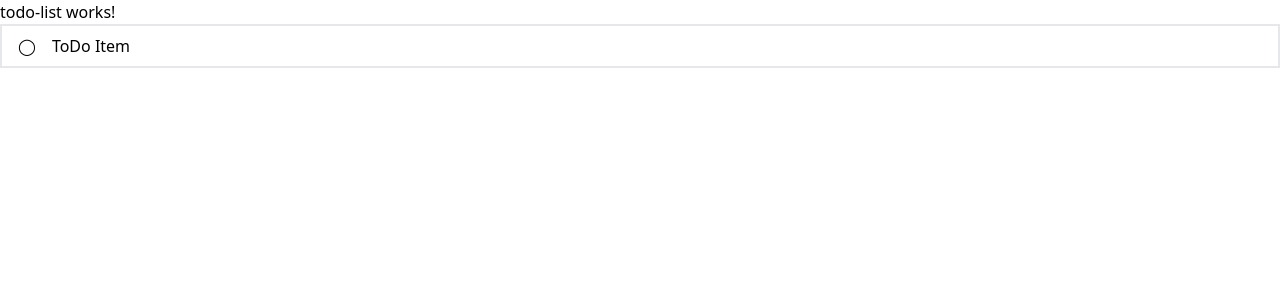
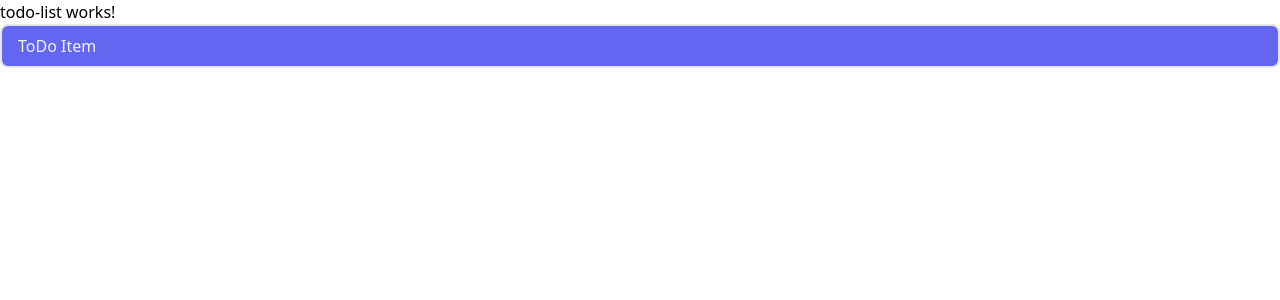
Before and after one commit to achiyama/todo, an Angular app: page / in a window 1280 px wide. Shown: the top 300 px of the page. Built offline with nearby package versions, Linux system fonts and the light colour scheme.

Commit message:
コミット

```diff
--- a/angular.json
+++ b/angular.json
@@ -82,5 +82,8 @@
         }
       }
     }
+  },
+  "cli": {
+    "analytics": false
   }
 }
--- a/src/app/todo-list/todo-item/todo-item.component.html
+++ b/src/app/todo-list/todo-item/todo-item.component.html
@@ -1,4 +1,3 @@
-<div class="td-flex td-items-center td-gap-4 td-border-2 td-px-4 td-py-2">
-  <div class="">◯</div>
+<div (click)="onToggle()" class="hover:td-bg-indigo-400 td-text-slate-100 td-bg-indigo-500 td-rounded-lg td-cursor-pointer td-flex td-items-center td-gap-4 td-border-2 td-px-4 td-py-2">
   <div>ToDo Item</div>
 </div>
--- a/src/app/todo-list/todo-item/todo-item.component.ts
+++ b/src/app/todo-list/todo-item/todo-item.component.ts
@@ -7,4 +7,10 @@ import { Component } from '@angular/core';
   templateUrl: './todo-item.component.html',
   styleUrl: './todo-item.component.scss',
 })
-export class TodoItemComponent {}
+export class TodoItemComponent {
+  done: boolean = false;
+
+  onToggle(): void {
+    this.done = !this.done;
+  }
+}
```
